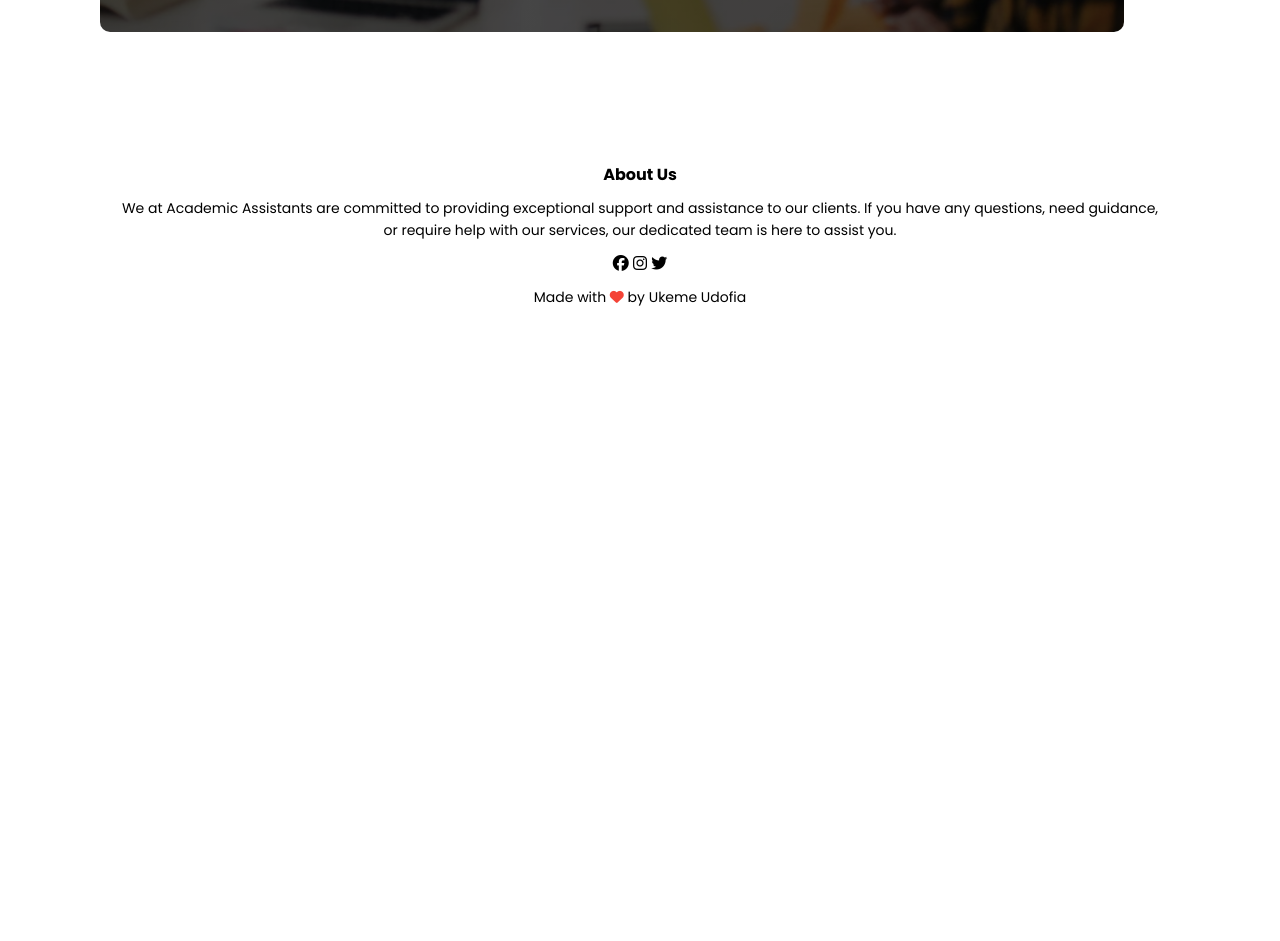
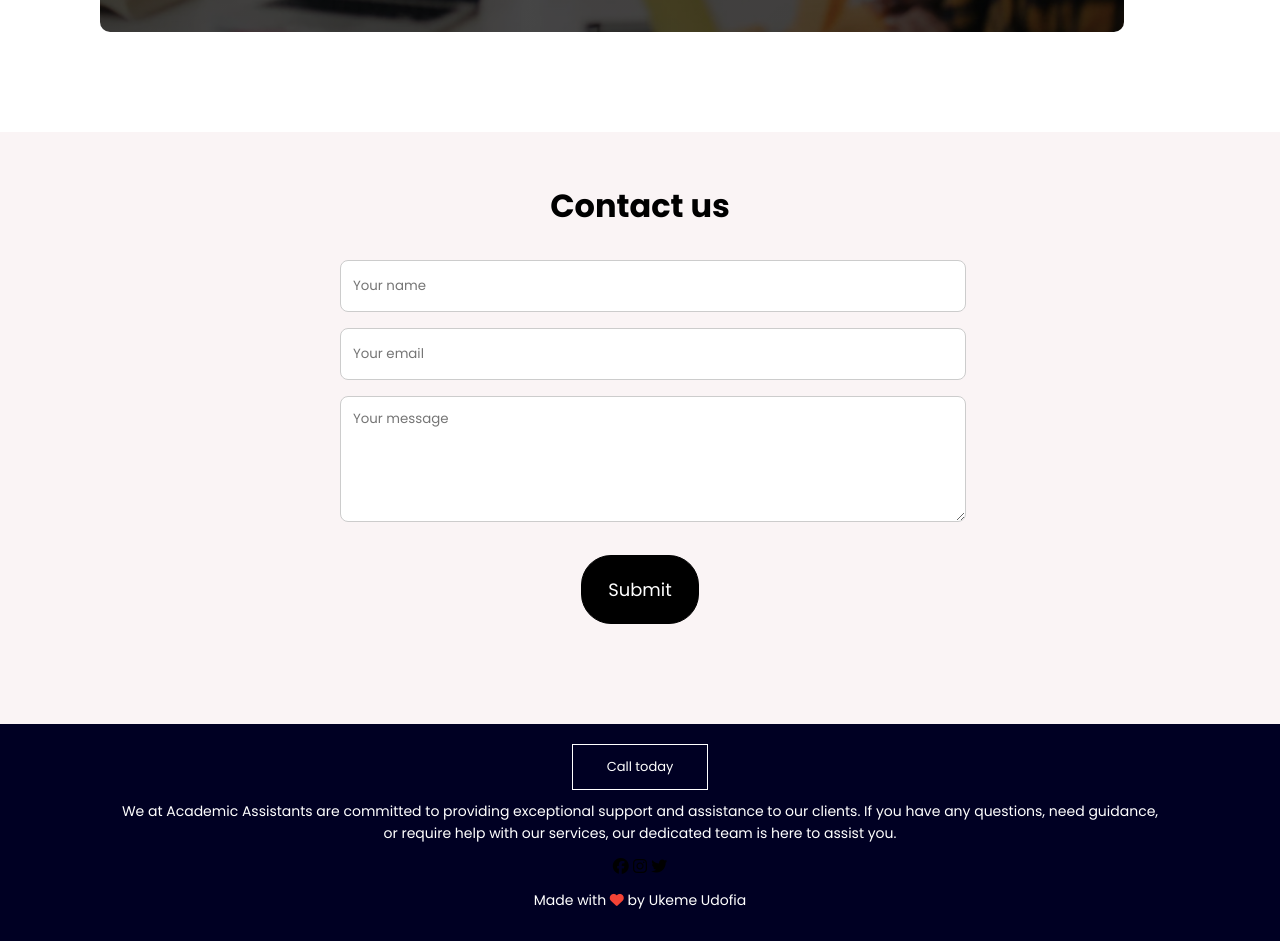
Before and after one commit to ukemeuu/academic-webdesign, a plain HTML site: page index.html in a window 1280 px wide. Shown: the part 3680-4621 px from the top of the page. Before the commit the page ends 4028 px from the top, so only its background shows below. Drawn offline with Linux system fonts and the light colour scheme; a web font is replaced by a local one.

Commit message:
new commit

```diff
--- a/index.html
+++ b/index.html
@@ -148,9 +148,27 @@
         <a href="" class="hero-btn">Contact us</a>
     </section>
 
+    <!--Contact Section-->
+    <section class="contact-section" id="contact">
+        <div class="section-content">
+        <h2 class="section-title">Contact us</h2>
+            </ul>
+
+
+                <form action="#" class="contact-form">
+                    <input type="text" placeholder="Your name" class="form-input" required>
+                    <input type="email" placeholder="Your email" class="form-input" required>
+                    <textarea placeholder="Your message" class="form-input" required></textarea>
+                    <button class="button submit-button">Submit</button>
+                </form>
+        </div>
+        </div>
+      </section>
+
     <!--Footer-->
     <section class="footer">
-        <h4>About Us</h4>
+        <div class="footer-content">
+            <a href="" class="hero-btn">Call today</a>
         <p>We at Academic Assistants are committed to providing exceptional support and assistance to our clients. If you have any questions, need guidance, <br>or require help with our services, our dedicated team is here to assist you.</p>
         <div class="icons">
             <i class="fa-brands fa-facebook"></i>
@@ -158,6 +176,7 @@
             <i class="fa-brands fa-twitter"></i>
         </div>
         <p>Made with <i class="fa-solid fa-heart"></i> by Ukeme Udofia</p>
+        </div>
     </section>
 
 
--- a/style.css
+++ b/style.css
@@ -321,11 +321,86 @@ text-align: left;
     margin-bottom: 40px;
     padding: 0;
 }
+/* Contact us section styling */
+
+/* Contact us section styling */
+.contact-section {
+    padding: 50px 0 100px;
+    background: #faf4f5;
+    text-align: center;
+
+    display: flex;
+    flex-direction: column; /* Stack the content vertically */
+    justify-content: center; /* Center vertically */
+    align-items: center; /* Center horizontally */
+}
+
+.contact-section .section-title{
+    font-size: 2rem; /* Adjust size as needed */
+    font-weight: bold;
+    margin-bottom: 30px; /* Space below the title */
+    text-align: center; /* Center the text itself */
+}
+
+.contact-section .section-content .section-title  h2{
+    display: flex;
+    gap: 48px;
+    align-items: center;
+    justify-content: space-between;
+}
+
+.contact-section .contact-form .form-input {
+    width: 100%;
+    height: 50px;
+    padding: 0 12px;
+    outline: none;
+    margin-bottom: 16px;
+    background: #fff;
+    border-radius: 8px;
+    border: 1px solid #ccc;
+}
+
+.contact-section .contact-form {
+    max-width: 600px; /* Maximum width of the form */
+    width: 100%; /* Ensure it stretches to 100% of its parent container */
+    padding: 0 20px; /* Optional: adds some padding to the sides */
+}
+
+.contact-section .contact-form .form-input:focus {
+    border-color: #f3961c;
+}
+
+.contact-section .contact-form textarea.form-input {
+    height: 100px;
+    padding: 12px;
+    resize: vertical;
+}
+
+.contact-section .contact-form .submit-button {
+    padding: 20px 26px;
+    margin-top: 10px;
+    color: #fff;
+    font-size: 1.12rem;
+    font-weight: 500;
+    background: #000000;
+    border-radius: 30px;
+    border: 1px solid #000000;
+    transition: 0.3s ease;
+}
+
+.contact-section .contact-form .submit-button:hover {
+    border: 1px solid #f44336;
+    color: #fff;
+    transition: 0.3s ease;
+    background: #f44336;
+}
+
+
 /*Footer section*/
-.footer{
-    width: 100%;
+/*.footer{
     text-align: center;
-    padding: 30px 0;
+    padding: 20px 0;
+    background: var(--dark-color);
 }
 footer h4{
     margin-bottom: 25px;
@@ -341,3 +416,39 @@ footer h4{
 .fa-heart{
     color: #f44336;
 }
+*/
+
+/* footer section alternative styling*/
+
+.footer {
+    padding: 20px 0;
+    text-align: center;
+    background: rgb(0, 0, 35);
+}
+
+.footer h4{
+    margin-bottom: 25px;
+    margin-top: 20px;
+    font-weight: 600;
+    color: #fff;
+
+}
+
+.footer p{
+    color: #fff;
+}
+
+footer h4{
+    margin-bottom: 25px;
+    margin-top: 20px;
+    font-weight: 600;
+}
+.icons .fa{
+    color: #f44336;
+    margin: 0 13px;
+    cursor: pointer;
+    padding: 18px 0;
+}
+.fa-heart{
+    color: #f44336;
+}
```
